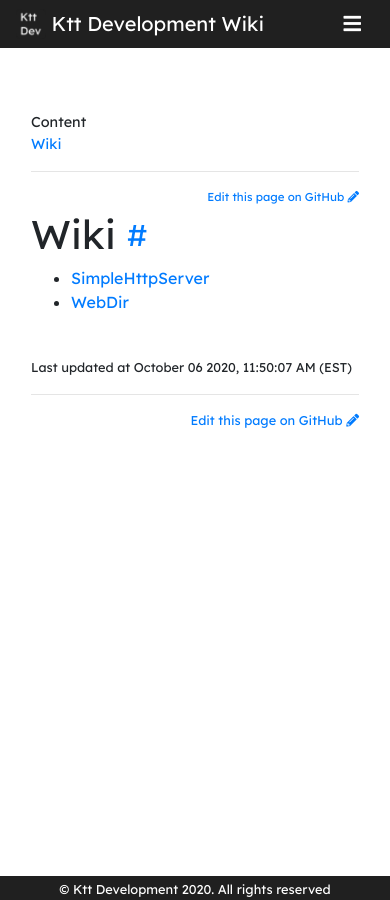
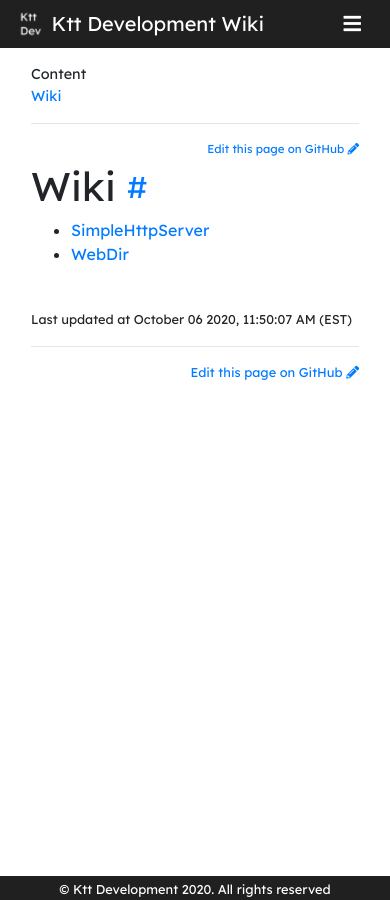
Before and after one commit to Ktt-Development/docs.kttdevelopment.com, a Jekyll site: the page built from README.md, in a window 390 px wide. Built offline with Jekyll 4.4.1, drawn with Linux system fonts in a browser that asks for light colours; our own code applies the rules of GitHub Pages for plain Markdown files.

Commit message:
navigation fixes

```diff
--- a/_layouts/default.html
+++ b/_layouts/default.html
@@ -33,7 +33,7 @@
             <!-- content -->
             <div id="right" class="col px-0 d-flex flex-column">
                 <!-- top navigation -->
-                <nav id="top" class="nav navbar-expand-lg d-lg-none py-1 px-3">
+                <nav id="top" class="nav navbar-expand-lg d-lg-none py-1 px-3 fixed-top">
                     <a class="navbar-brand text-white" href="/">
                         <img src="/dependencies/kttdevelopment/assets/logo.png" width="30" height="30" class="d-inline-block align-top" alt="" loading="lazy">
                         Ktt&nbsp;Development Wiki
--- a/dependencies/kttdevelopment/css/style.scss
+++ b/dependencies/kttdevelopment/css/style.scss
@@ -105,6 +105,8 @@ a.anchor{
 
 #top{
     background-color: $color-dark;
+    max-height: 100%;
+    overflow-y: scroll;
 }
 
 #sidebar{
```
